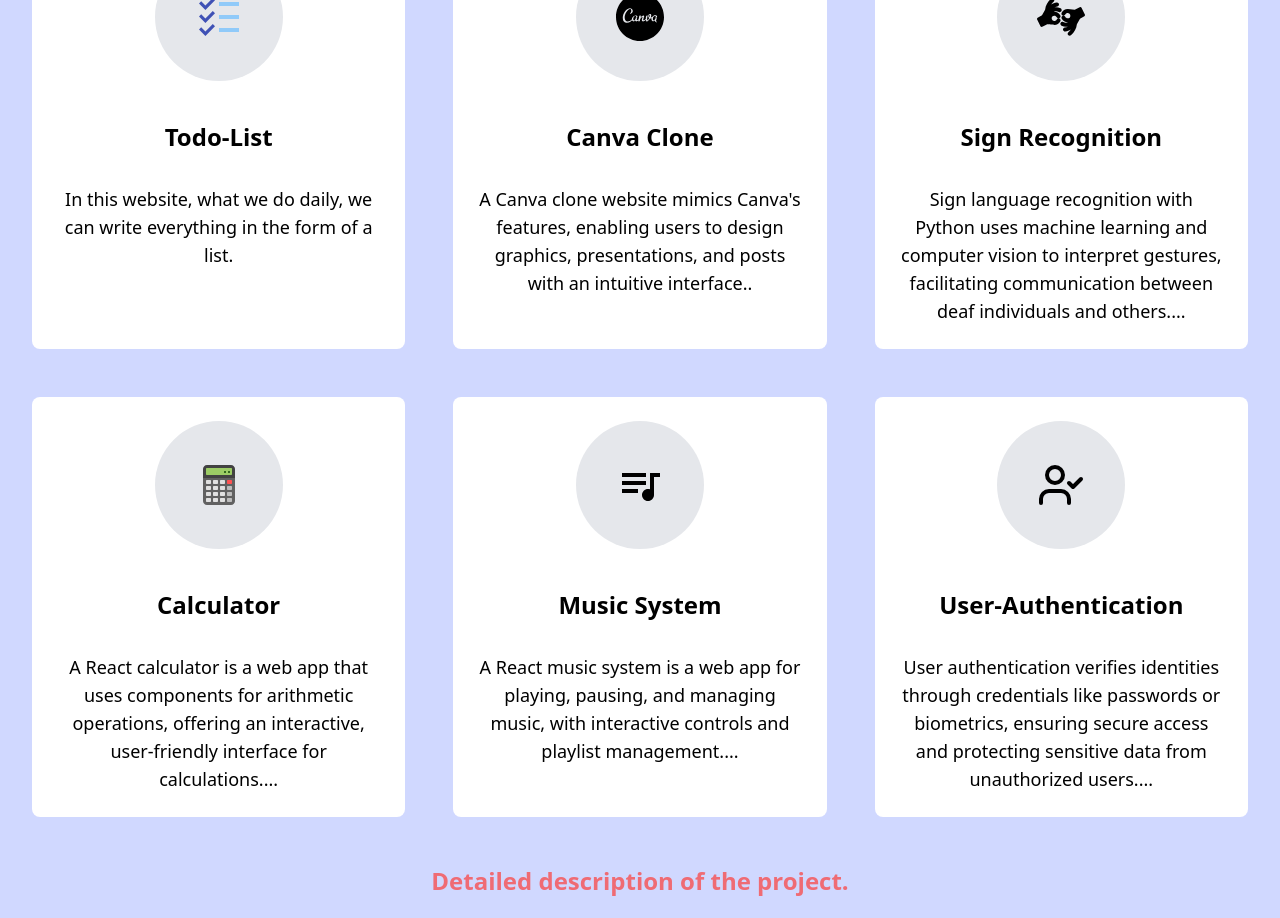
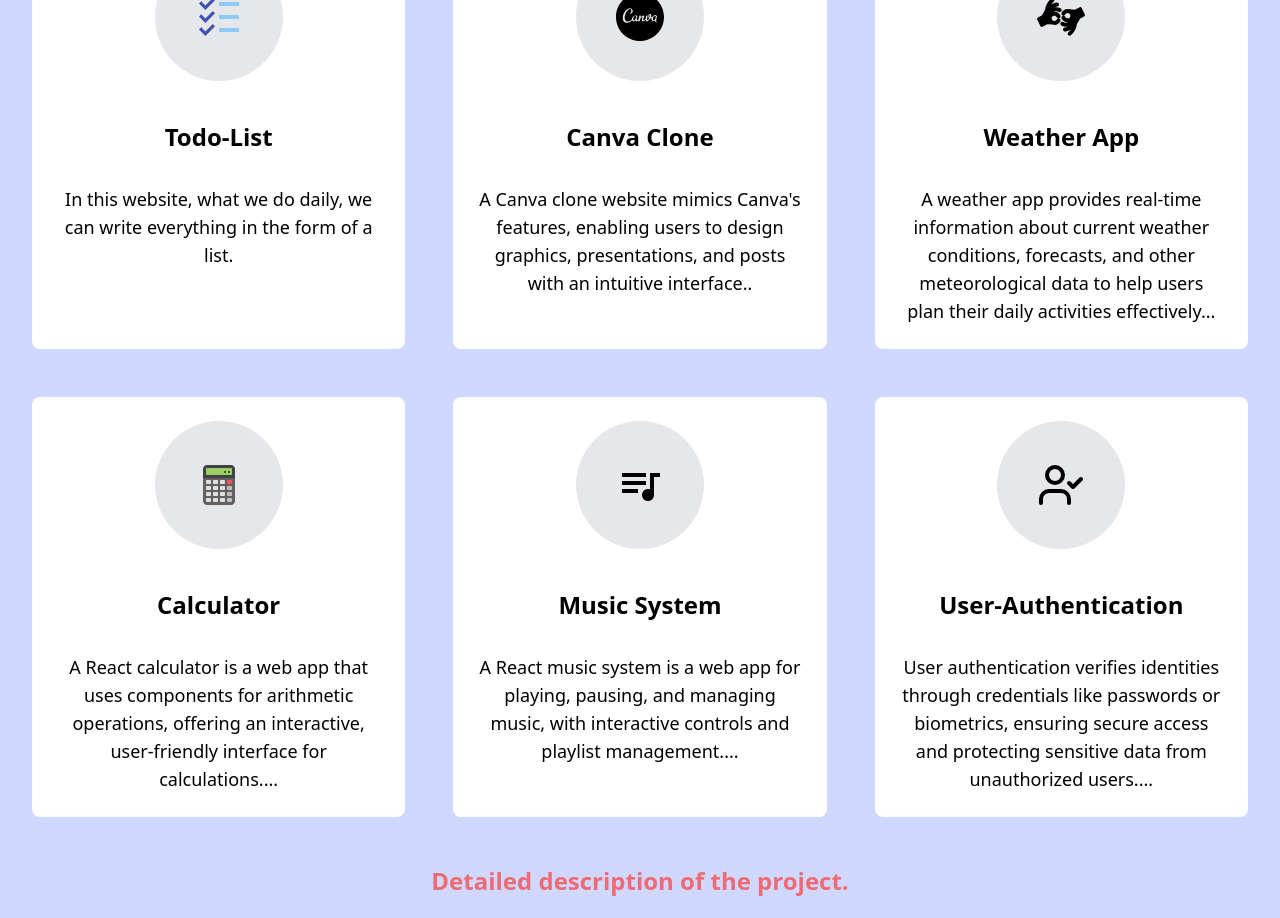
Before and after one commit to soniji03/my-portfolio-frontend, a React (Vite) app: page / in a window 1280 px wide. Shown: the part 3400-4318 px from the top of the page. Built offline with nearby package versions, Linux system fonts and the light colour scheme.

Commit message:
add weather app

```diff
--- a/src/Home.jsx
+++ b/src/Home.jsx
@@ -76,13 +76,13 @@ function Home() {
         <FaAmericanSignLanguageInterpreting className='h-10 w-10 md:h-12 md:w-12 transition-transform duration-300 ease-in-out transform group-hover:rotate-12' />
       </div>
       <div className='text-center'>
-        <h2 className='text-xl md:text-2xl font-bold mb-4 md:mb-8'>Sign Recognition</h2>
-        <p className='text-base md:text-lg'>Sign language recognition with Python uses machine learning and computer vision to interpret gestures, facilitating communication between deaf individuals and others....</p>
+        <h2 className='text-xl md:text-2xl font-bold mb-4 md:mb-8'>Wheather App</h2>
+        <p className='text-base md:text-lg'>A weather app provides real-time information about current weather conditions, forecasts, and other meteorological data to help users plan their daily activities effectively...</p>
       </div>
     </div>
   </div>
   <div className='text-center bottom-0'>
-   <Link to=''> <button className='p-3 w-full md:w-[24.5rem] rounded-lg font-bold bg-[#657cef] hover:shadow-2xl hover:bg-[#74e7bd]'>DOWNLOAD</button></Link>
+   <Link to='https://github.com/soniji03/weather'> <button className='p-3 w-full md:w-[24.5rem] rounded-lg font-bold bg-[#657cef] hover:shadow-2xl hover:bg-[#74e7bd]'>DOWNLOAD</button></Link>
   </div>
 </div>
 
--- a/src/components/pages/Projects.jsx
+++ b/src/components/pages/Projects.jsx
@@ -60,8 +60,8 @@ function Projects() {
             <FaAmericanSignLanguageInterpreting className='h-10 w-10 sm:h-12 sm:w-12 transition-transform duration-300 ease-in-out transform group-hover:rotate-12' />
           </div>
           <div className='text-center'>
-            <Link to=' '><h2 className='text-xl sm:text-2xl font-bold mb-4 sm:mb-8'>Sign Recognition</h2></Link>
-            <p className='text-base sm:text-lg'>Sign language recognition with Python uses machine learning and computer vision to interpret gestures, facilitating communication between deaf individuals and others....</p>
+            <Link to='https://w-eatherapp.netlify.app/'><h2 className='text-xl sm:text-2xl font-bold mb-4 sm:mb-8'>Weather App</h2></Link>
+            <p className='text-base sm:text-lg'>A weather app provides real-time information about current weather conditions, forecasts, and other meteorological data to help users plan their daily activities effectively...</p>
           </div>
         </div>
       </div>
```
